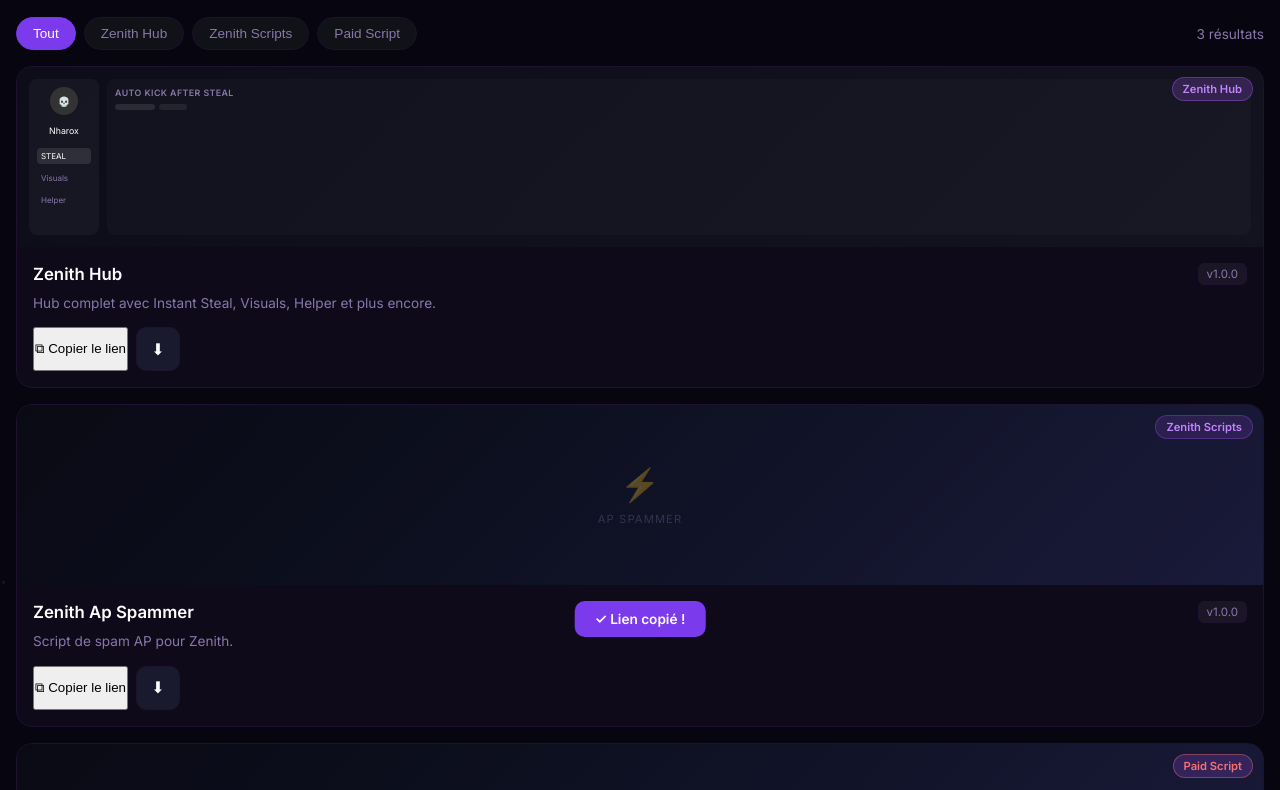
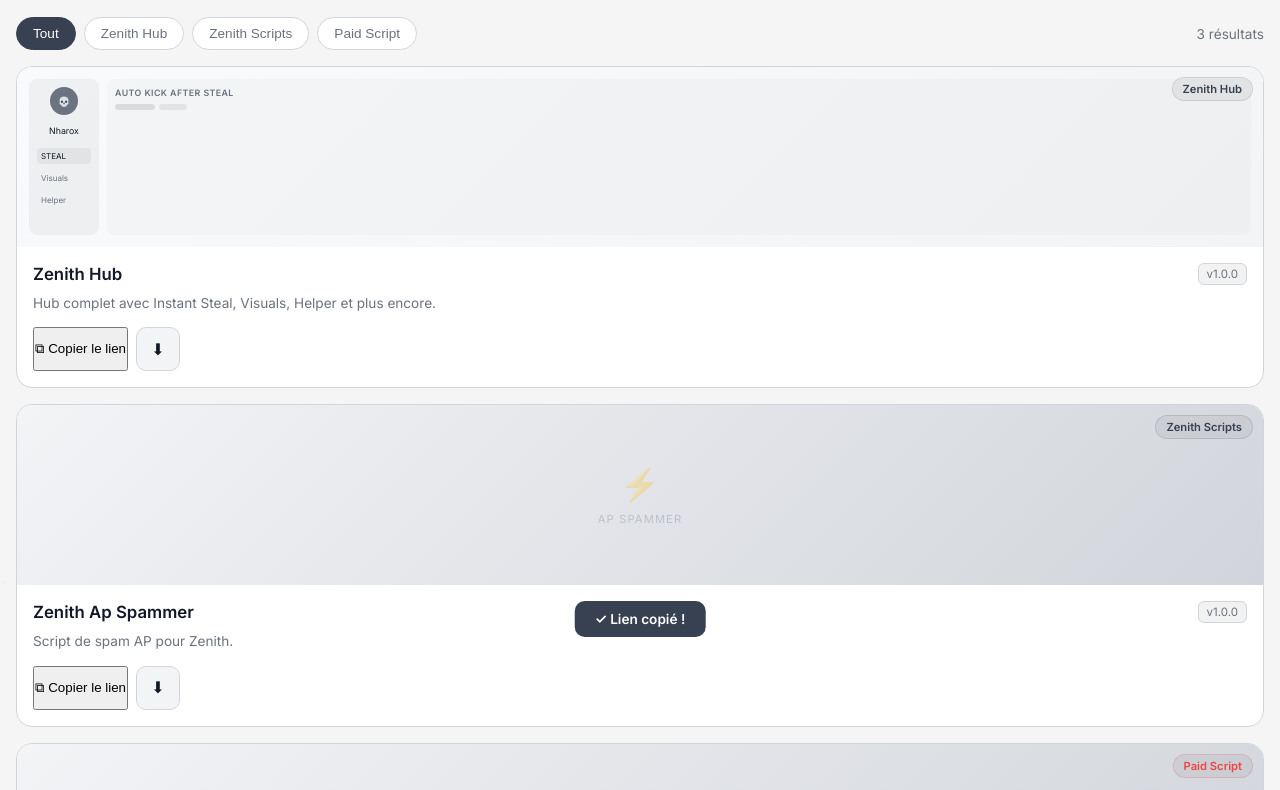
Before and after one commit to kzofficielpro0-bit/zenith.web, a plain HTML site: page index.html in a window 1280 px wide. Shown: the part 193-983 px from the top of the page. Drawn offline with Linux system fonts and the light colour scheme.

Commit message:
Refactor styles for a lighter theme
Updated CSS variables for a lighter theme and adjusted styles for various elements to match the new design.

```diff
--- a/index.html
+++ b/index.html
@@ -9,14 +9,12 @@
   * { margin: 0; padding: 0; box-sizing: border-box; }
 
   :root {
-    --red: #b44fff;
-    --blue: #7c3aed;
-    --green: #a855f7;
-    --bg: #07050f;
-    --card-bg: #0f0a1a;
-    --border: #1e1230;
-    --text: #ffffff;
-    --muted: #8878aa;
+    --bg: #f5f5f5;
+    --card-bg: #ffffff;
+    --border: #d1d5db;
+    --text: #111827;
+    --muted: #6b7280;
+    --accent: #374151;
   }
 
   body {
@@ -32,7 +30,7 @@
   .particle {
     position: absolute;
     width: 3px; height: 3px;
-    background: rgba(255,255,255,0.3);
+    background: rgba(0,0,0,0.1);
     border-radius: 50%;
     animation: float linear infinite;
   }
@@ -48,14 +46,14 @@
     position: sticky; top: 0; z-index: 100;
     display: flex; align-items: center; justify-content: space-between;
     padding: 16px 20px;
-    background: rgba(10,10,15,0.95);
+    background: rgba(255,255,255,0.95);
     backdrop-filter: blur(12px);
     border-bottom: 1px solid var(--border);
   }
   .logo { font-family: 'Rajdhani', sans-serif; font-size: 1.4rem; font-weight: 700; }
-  .logo span:first-child { color: var(--red); }
+  .logo span:first-child { color: var(--accent); }
   .hamburger { display: flex; flex-direction: column; gap: 5px; cursor: pointer; }
-  .hamburger span { width: 22px; height: 2px; background: white; border-radius: 2px; }
+  .hamburger span { width: 22px; height: 2px; background: var(--text); border-radius: 2px; }
 
   /* SIDEBAR */
   .sidebar-overlay {
@@ -65,7 +63,7 @@
   .sidebar-overlay.open { opacity: 1; pointer-events: all; }
   .sidebar {
     position: fixed; top: 0; right: -280px; width: 260px; height: 100%;
-    background: #111118; border-left: 1px solid var(--border);
+    background: #ffffff; border-left: 1px solid var(--border);
     z-index: 300; transition: right 0.3s ease; padding: 20px;
   }
   .sidebar.open { right: 0; }
@@ -73,8 +71,9 @@
     display: flex; justify-content: flex-end; margin-bottom: 20px;
   }
   .close-btn {
-    width: 36px; height: 36px; background: #1e1e2e; border: none;
-    border-radius: 8px; color: white; font-size: 1.1rem; cursor: pointer;
+    width: 36px; height: 36px; background: #f3f4f6;
+    border: 1px solid var(--border); border-radius: 8px;
+    color: var(--text); font-size: 1.1rem; cursor: pointer;
     display: flex; align-items: center; justify-content: center;
   }
   .sidebar-nav { display: flex; flex-direction: column; gap: 4px; }
@@ -83,8 +82,7 @@
     padding: 12px 14px; color: var(--muted); text-decoration: none;
     border-radius: 8px; font-size: 0.95rem; transition: all 0.2s;
   }
-  .sidebar-nav a:hover { background: #1e1e2e; color: white; }
-  .sidebar-nav a .icon { font-size: 1rem; }
+  .sidebar-nav a:hover { background: #f3f4f6; color: var(--text); }
 
   /* HERO */
   .hero {
@@ -92,7 +90,7 @@
     text-align: center; padding: 60px 20px 40px;
   }
   .hero h1 { font-family: 'Rajdhani', sans-serif; font-size: 3rem; font-weight: 700; line-height: 1; }
-  .hero h1 .red { color: var(--red); }
+  .hero h1 .red { color: var(--accent); }
 
   /* FILTERS */
   .filters {
@@ -104,11 +102,11 @@
   .tag {
     padding: 8px 16px; border-radius: 20px; font-size: 0.85rem;
     cursor: pointer; border: 1px solid var(--border);
-    background: #111118; color: var(--muted); transition: all 0.2s;
+    background: #ffffff; color: var(--muted); transition: all 0.2s;
     font-weight: 500;
   }
-  .tag.active { background: var(--blue); color: white; border-color: var(--blue); }
-  .tag:hover:not(.active) { border-color: #333; color: white; }
+  .tag.active { background: var(--accent); color: white; border-color: var(--accent); }
+  .tag:hover:not(.active) { border-color: #9ca3af; color: var(--text); }
   .result-count { font-size: 0.85rem; color: var(--muted); white-space: nowrap; }
 
   /* CARDS */
@@ -122,18 +120,18 @@
     border: 1px solid var(--border); overflow: hidden;
     transition: border-color 0.3s, transform 0.2s;
   }
-  .card:hover { border-color: #333; transform: translateY(-2px); }
+  .card:hover { border-color: #9ca3af; transform: translateY(-2px); }
 
   .card-preview {
     position: relative; height: 180px;
-    background: linear-gradient(135deg, #0d0d1a 0%, #111128 100%);
+    background: linear-gradient(135deg, #f9fafb 0%, #f3f4f6 100%);
     overflow: hidden;
   }
   .card-preview-hub {
-    background: linear-gradient(135deg, #0d0d1a 0%, #131320 100%);
+    background: linear-gradient(135deg, #f9fafb 0%, #f3f4f6 100%);
   }
   .card-preview-script {
-    background: linear-gradient(135deg, #0a0a14 0%, #0d1020 40%, #1a1a3a 100%);
+    background: linear-gradient(135deg, #f3f4f6 0%, #e5e7eb 40%, #d1d5db 100%);
   }
 
   /* Hub preview mockup */
@@ -141,37 +139,37 @@
     position: absolute; inset: 0; display: flex; padding: 12px; gap: 8px;
   }
   .hub-sidebar {
-    width: 70px; background: rgba(255,255,255,0.04);
+    width: 70px; background: rgba(0,0,0,0.04);
     border-radius: 8px; padding: 8px; display: flex; flex-direction: column; gap: 6px;
   }
   .hub-avatar {
     width: 28px; height: 28px; border-radius: 50%;
-    background: #333; margin: 0 auto 4px;
+    background: #6b7280; margin: 0 auto 4px;
     display: flex; align-items: center; justify-content: center; font-size: 0.6rem;
   }
-  .hub-username { font-size: 0.55rem; text-align: center; color: white; margin-bottom: 6px; }
+  .hub-username { font-size: 0.55rem; text-align: center; color: var(--text); margin-bottom: 6px; }
   .hub-menu-item {
     font-size: 0.5rem; color: var(--muted); padding: 3px 4px;
     border-radius: 4px; cursor: pointer;
   }
-  .hub-menu-item.active { background: rgba(255,255,255,0.1); color: white; }
-  .hub-main { flex: 1; background: rgba(255,255,255,0.02); border-radius: 8px; padding: 8px; }
+  .hub-menu-item.active { background: rgba(0,0,0,0.05); color: var(--text); }
+  .hub-main { flex: 1; background: rgba(0,0,0,0.02); border-radius: 8px; padding: 8px; }
   .hub-title { font-size: 0.55rem; color: var(--muted); margin-bottom: 6px; font-weight: 600; letter-spacing: 0.05em; }
 
   .card-badge {
     position: absolute; top: 10px; right: 10px;
     padding: 4px 10px; border-radius: 20px; font-size: 0.7rem; font-weight: 600;
   }
-  .badge-hub { background: rgba(168,85,247,0.2); color: #c084fc; border: 1px solid rgba(168,85,247,0.4); }
-  .badge-scripts { background: rgba(168,85,247,0.15); color: #c084fc; border: 1px solid rgba(168,85,247,0.3); }
-  .badge-paid { background: rgba(168,85,247,0.2); color: #f87171; border: 1px solid rgba(248,113,113,0.4); }
+  .badge-hub { background: rgba(0,0,0,0.05); color: var(--accent); border: 1px solid rgba(0,0,0,0.1); }
+  .badge-scripts { background: rgba(0,0,0,0.05); color: var(--accent); border: 1px solid rgba(0,0,0,0.1); }
+  .badge-paid { background: rgba(0,0,0,0.05); color: #ef4444; border: 1px solid rgba(239,68,68,0.2); }
 
   .card-body { padding: 16px; }
   .card-header { display: flex; align-items: center; justify-content: space-between; margin-bottom: 8px; }
   .card-title { font-size: 1.05rem; font-weight: 700; }
   .card-version {
     font-size: 0.72rem; color: var(--muted); padding: 3px 8px;
-    background: rgba(255,255,255,0.05); border-radius: 6px;
+    background: rgba(0,0,0,0.05); border-radius: 6px;
     border: 1px solid var(--border);
   }
   .card-desc { font-size: 0.85rem; color: var(--muted); margin-bottom: 14px; line-height: 1.5; }
@@ -179,7 +177,7 @@
 
   .btn-buy {
     flex: 1; display: flex; align-items: center; justify-content: center; gap: 8px;
-    padding: 12px; background: var(--blue); color: white;
+    padding: 12px; background: var(--accent); color: white;
     border: none; border-radius: 10px; font-size: 0.9rem; font-weight: 600;
     cursor: pointer; transition: opacity 0.2s, transform 0.1s;
   }
@@ -187,13 +185,13 @@
   .btn-buy:active { transform: scale(0.98); }
 
   .btn-dl {
-    width: 44px; height: 44px; background: #1a1a2e;
+    width: 44px; height: 44px; background: #f3f4f6;
     border: 1px solid var(--border); border-radius: 10px;
-    color: white; font-size: 1rem; cursor: pointer;
+    color: var(--text); font-size: 1rem; cursor: pointer;
     display: flex; align-items: center; justify-content: center;
     transition: background 0.2s;
   }
-  .btn-dl:hover { background: #222235; }
+  .btn-dl:hover { background: #e5e7eb; }
 
   /* INSTALL GUIDE */
   .install-guide {
@@ -204,9 +202,9 @@
   }
   .guide-header { display: flex; align-items: center; gap: 12px; margin-bottom: 16px; }
   .guide-icon {
-    width: 36px; height: 36px; background: rgba(124,58,237,0.2);
+    width: 36px; height: 36px; background: rgba(0,0,0,0.05);
     border-radius: 8px; display: flex; align-items: center; justify-content: center;
-    color: #a855f7; font-size: 0.9rem; font-weight: 700; font-family: monospace;
+    color: var(--accent); font-size: 0.9rem; font-weight: 700; font-family: monospace;
   }
   .guide-title { font-size: 1.1rem; font-weight: 700; }
   .guide-step { margin-bottom: 14px; }
@@ -224,7 +222,7 @@
   /* TOAST */
   .toast {
     position: fixed; bottom: 30px; left: 50%; transform: translateX(-50%) translateY(60px);
-    background: #7c3aed; color: white; padding: 10px 20px;
+    background: var(--accent); color: white; padding: 10px 20px;
     border-radius: 10px; font-size: 0.85rem; font-weight: 600;
     transition: transform 0.3s ease; z-index: 999; pointer-events: none;
   }
@@ -299,8 +297,8 @@
         <div class="hub-main">
           <div class="hub-title">AUTO KICK AFTER STEAL</div>
           <div style="display:flex;gap:4px;flex-wrap:wrap;margin-top:4px;">
-            <div style="width:40px;height:6px;background:rgba(255,255,255,0.1);border-radius:3px;"></div>
-            <div style="width:28px;height:6px;background:rgba(255,255,255,0.07);border-radius:3px;"></div>
+            <div style="width:40px;height:6px;background:rgba(0,0,0,0.1);border-radius:3px;"></div>
+            <div style="width:28px;height:6px;background:rgba(0,0,0,0.07);border-radius:3px;"></div>
           </div>
         </div>
       </div>
```
